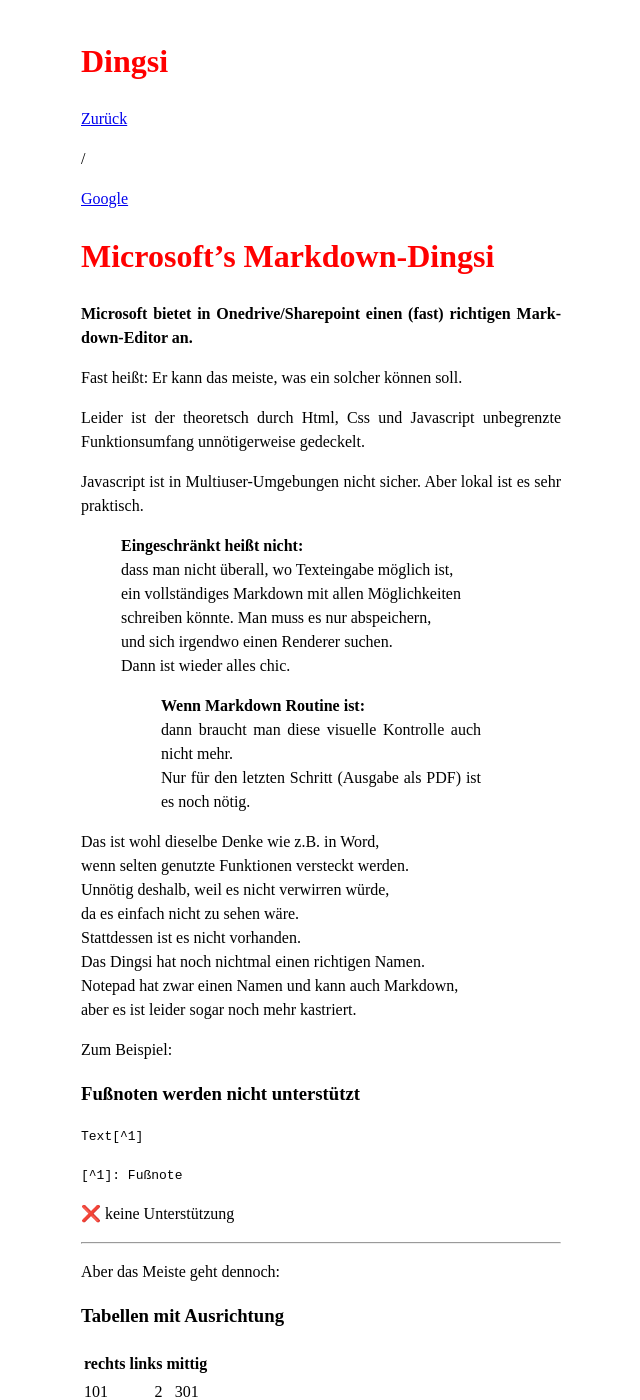
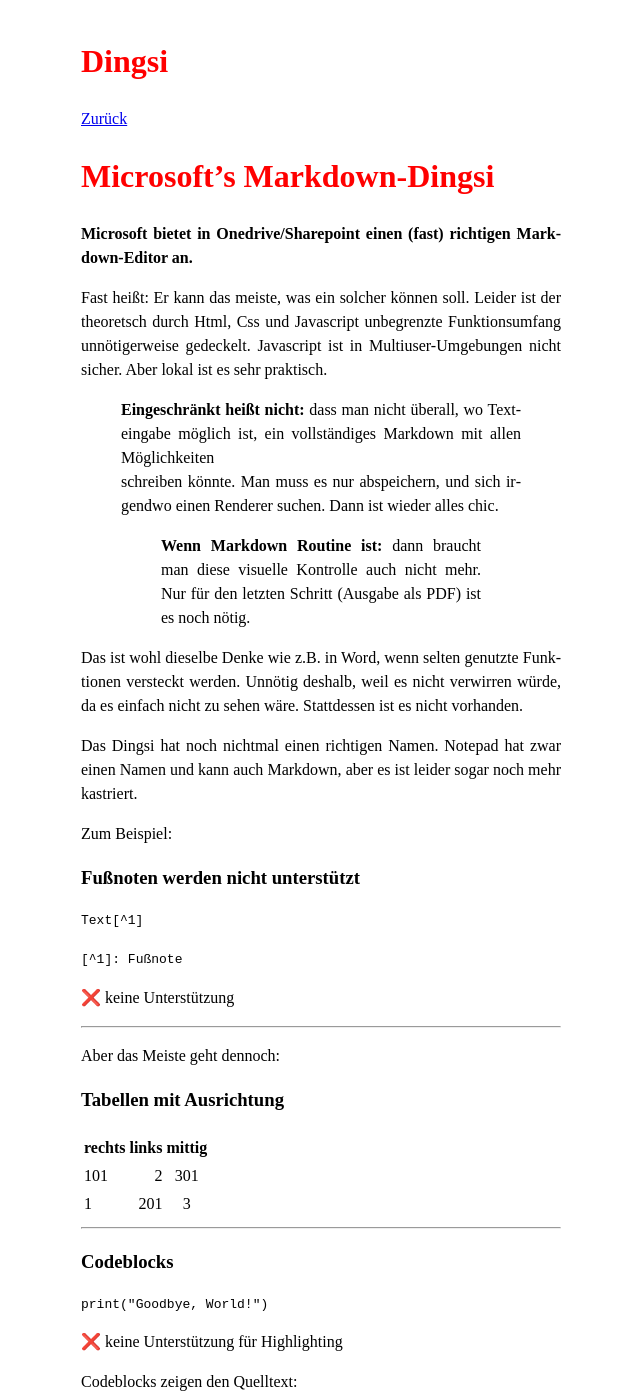
Before and after one commit to MonaLgbt/MonaLgbt.github.io, a Jekyll site: the page built from pages/Dingsi.md, in a window 1280 px wide and 1400 px high. Shown: the whole window, without its empty margins (319-959 px from the left). Built offline with Jekyll 4.4.1, drawn with Linux system fonts in a browser that asks for light colours.

Commit message:
Update Dingsi.md

```diff
--- a/pages/Dingsi.md
+++ b/pages/Dingsi.md
@@ -1,42 +1,23 @@
 ---
+title: Dingsi
 layout: default
-title: Dingsi
 ---
 
 [Zurück](../index.md)
-
-{{ '/' | relative_url }}
-
-[Google](https://www.google.de)
 
 # Microsoft's Markdown-Dingsi
 
 **Microsoft bietet in Onedrive/Sharepoint einen (fast) richtigen Markdown-Editor an.**
 
-Fast heißt: Er kann das meiste, was ein solcher können soll.
+Fast heißt: Er kann das meiste, was ein solcher können soll. Leider ist der theoretsch durch Html, Css und Javascript unbegrenzte Funktionsumfang unnötigerweise gedeckelt. Javascript ist in Multiuser-Umgebungen nicht sicher. Aber lokal ist es sehr praktisch.
 
-Leider ist der theoretsch durch Html, Css und Javascript unbegrenzte Funktionsumfang unnötigerweise gedeckelt.
+> **Eingeschränkt heißt nicht:** dass man nicht überall, wo Texteingabe möglich ist, ein vollständiges Markdown mit allen Möglichkeiten
+schreiben könnte. Man muss es nur abspeichern, und sich irgendwo einen Renderer suchen. Dann ist wieder alles chic.
+>> **Wenn Markdown Routine ist:** dann braucht man diese visuelle Kontrolle auch nicht mehr. Nur für den letzten Schritt (Ausgabe als PDF) ist es noch nötig.
 
-Javascript ist in Multiuser-Umgebungen nicht sicher. Aber lokal ist es sehr praktisch.
+Das ist wohl dieselbe Denke wie z.B. in Word, wenn selten genutzte Funktionen versteckt werden. Unnötig deshalb, weil es nicht verwirren würde, da es einfach nicht zu sehen wäre. Stattdessen ist es nicht vorhanden.
 
-> **Eingeschränkt heißt nicht:**
-dass man nicht überall, wo Texteingabe möglich ist,
-ein vollständiges Markdown mit allen Möglichkeiten
-schreiben könnte. Man muss es nur abspeichern,
-und sich irgendwo einen Renderer suchen.
-Dann ist wieder alles chic.
->> **Wenn Markdown Routine ist:**
-dann braucht man diese visuelle Kontrolle auch nicht mehr.
-Nur für den letzten Schritt (Ausgabe als PDF) ist es noch nötig.
-
-Das ist wohl dieselbe Denke wie z.B. in Word,
-wenn selten genutzte Funktionen versteckt werden.
-Unnötig deshalb, weil es nicht verwirren würde,
-da es einfach nicht zu sehen wäre.
-Stattdessen ist es nicht vorhanden.
-Das Dingsi hat noch nichtmal einen richtigen Namen.
-Notepad hat zwar einen Namen und kann auch Markdown,
-aber es ist leider sogar noch mehr kastriert.
+Das Dingsi hat noch nichtmal einen richtigen Namen. Notepad hat zwar einen Namen und kann auch Markdown, aber es ist leider sogar noch mehr kastriert.
 
 Zum Beispiel:
 
```
